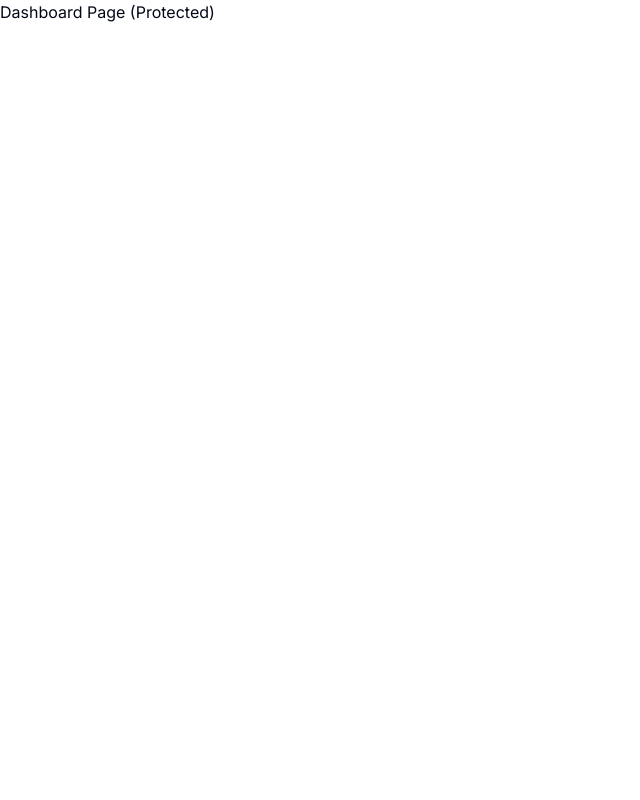
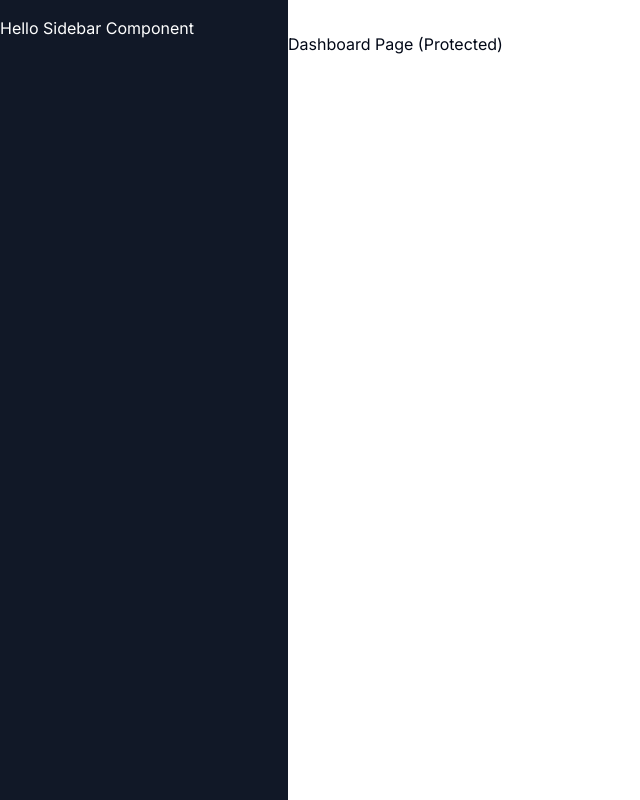
Before and after one commit to FelipeMDantas/AIPlatform, a Next.js app: page /dashboard in a window 1280 px wide. Shown: the whole page, without its empty margins (0-640 px from the left). Built offline with nearby package versions, Linux system fonts and the light colour scheme.

Commit message:
Layout, navbar and sidebar structured.

```diff
--- a/app/(dashboard)/(routes)/dashboard/page.tsx
+++ b/app/(dashboard)/(routes)/dashboard/page.tsx
@@ -1,10 +1,7 @@
-import { UserButton } from "@clerk/nextjs";
-
 const DashboardPage = () => {
   return (
     <div>
       <p>Dashboard Page (Protected)</p>
-      <UserButton afterSignOutUrl="/" />
     </div>
   );
 };
--- /dev/null
+++ b/app/(dashboard)/layout.tsx
@@ -0,0 +1,20 @@
+import Navbar from "@/components/navbar";
+import Sidebar from "@/components/sidebar";
+
+const DashboardLayout = ({ children }: { children: React.ReactNode }) => {
+  return (
+    <div className="h-full relative">
+      <div
+        className="hidden h-full md:flex md:w-72 md:flex-col md:fixed md:inset-y-0 z-[80]
+         bg-gray-900"
+      >
+        <Sidebar />
+      </div>
+      <main className="md:pl-72">
+        <Navbar /> {children}
+      </main>
+    </div>
+  );
+};
+
+export default DashboardLayout;
--- /dev/null
+++ b/components/navbar.tsx
@@ -0,0 +1,18 @@
+import { UserButton } from "@clerk/nextjs";
+import { Button } from "./ui/button";
+import { Menu } from "lucide-react";
+
+const Navbar = () => {
+  return (
+    <div className="flex items-center p-4">
+      <Button variant="ghost" size="icon" className="md:hidden">
+        <Menu />
+      </Button>
+      <div className="flex w-full justify-end">
+        <UserButton afterSignOutUrl="/" />
+      </div>
+    </div>
+  );
+};
+
+export default Navbar;
--- /dev/null
+++ b/components/sidebar.tsx
@@ -0,0 +1,11 @@
+"use client";
+
+const Sidebar = () => {
+  return (
+    <div className="space-y-4 py-4 flex flex-col h-full bg-[#111827] text-white">
+      Hello Sidebar Component
+    </div>
+  );
+};
+
+export default Sidebar;
```
